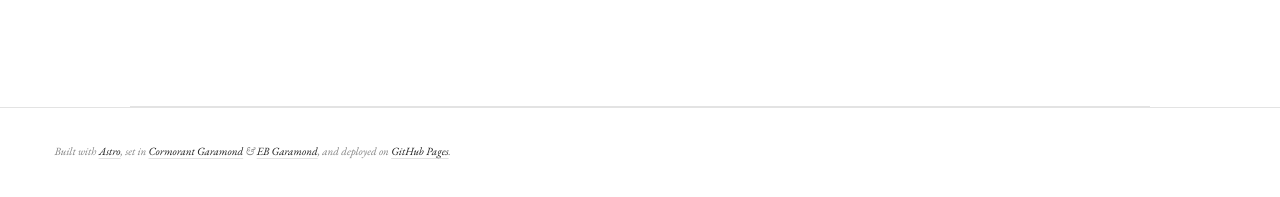
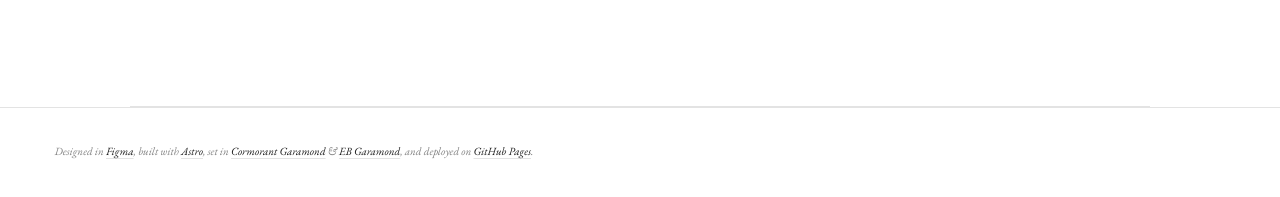
Before and after one commit to plyfaa/plyfaa.github.io, an Astro site: page / in a window 1280 px wide. Shown: the part 543-740 px from the top of the page. Built offline with nearby package versions, Linux system fonts and the light colour scheme; Astro itself is replaced by a stand-in of ours; a web font is replaced by a local one.

Commit message:
Footer disclosure message

```diff
--- a/src/pages/index.astro
+++ b/src/pages/index.astro
@@ -147,7 +147,8 @@ const row1 = [
 
     <footer>
       <p class="footer-credit">
-        Built with <a href="https://astro.build" class="footer-highlight" target="_blank">Astro</a>, set in
+        Designed in <a href="https://figma.com" class="footer-highlight" target="_blank">Figma</a>, built with
+        <a href="https://astro.build" class="footer-highlight" target="_blank">Astro</a>, set in
         <a href="https://fonts.google.com/specimen/Cormorant+Garamond" class="footer-highlight" target="_blank">Cormorant Garamond</a> &amp;
         <a href="https://fonts.google.com/specimen/EB+Garamond" class="footer-highlight" target="_blank">EB Garamond</a>,
         and deployed on <a href="https://pages.github.com" class="footer-highlight" target="_blank">GitHub Pages</a>.
```
